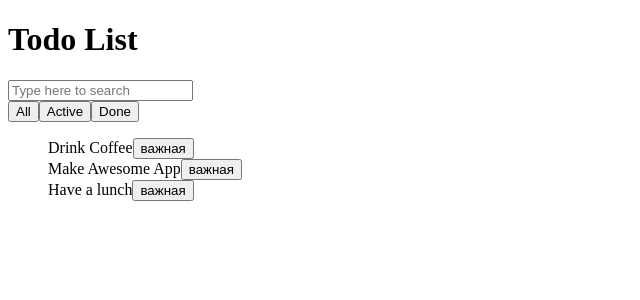
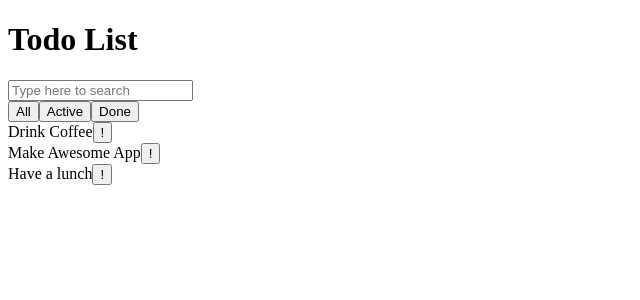
Before and after one commit to jsdevtest/todo-react, a React (Create React App) app: page / in a window 1280 px wide. Shown: the top 300 px of the page, without its empty margins (0-640 px from the left). Built offline with nearby package versions, Linux system fonts and the light colour scheme.

Commit message:
prettier2

```diff
--- a/src/components/Item.js
+++ b/src/components/Item.js
@@ -6,6 +6,7 @@ class Item extends Component {
     important: false,
     done: false
   }
+
   onItemClick = () => {
     this.setState(({ done }) => ({
       done: !done
@@ -17,15 +18,20 @@ class Item extends Component {
       important: !important
     }))
   }
+
   render() {
     const { label } = this.props
     const { important, done } = this.state
     return (
       <div
-        style={[important && styles.important, done && styles.done]}
-        onClick={this.onItemClick}>
+        style={[
+          important && styles.important,
+          done && styles.done
+        ]}
+        onClick={this.onItemClick}
+      >
         {label}
-        <button onClick={this.onImportantClick}>важная</button>
+        <button onClick={this.onImportantClick}>!</button>
       </div>
     )
   }
--- a/src/components/List.js
+++ b/src/components/List.js
@@ -3,13 +3,13 @@ import Item from "./Item"
 
 const List = ({ todos }) => {
   return (
-    <ul>
+    <React.Fragment>
       {todos.map(item => {
         // чтобы в Item не передавать id которые там не используется
         const { id, ...itemProps } = item // Rest parametr
         return <Item key={id} {...itemProps} />
       })}
-    </ul>
+    </React.Fragment>
   )
 }
 
```
Also changed, not shown: 1 other file (tests, documents, lock files or other folders).
